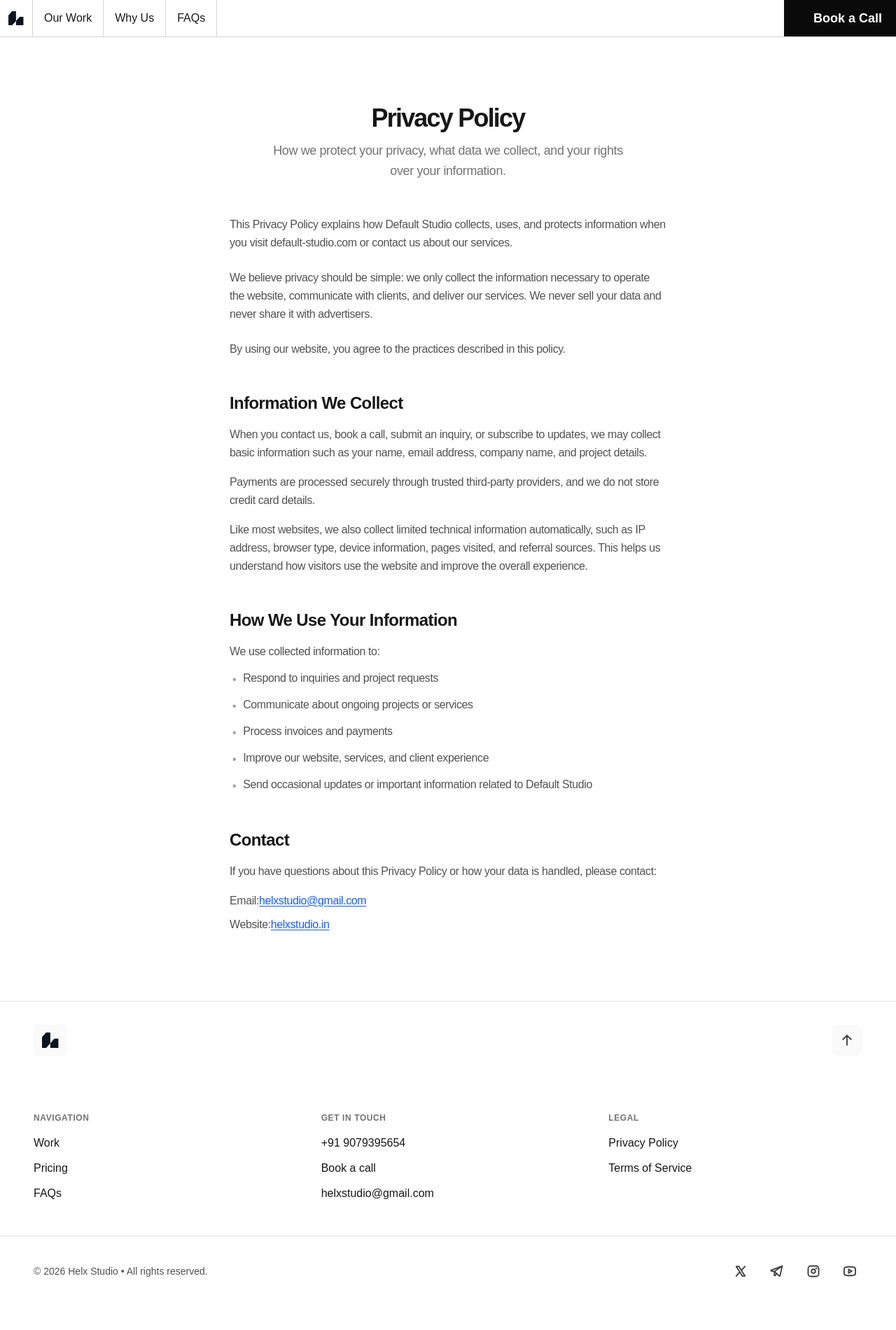
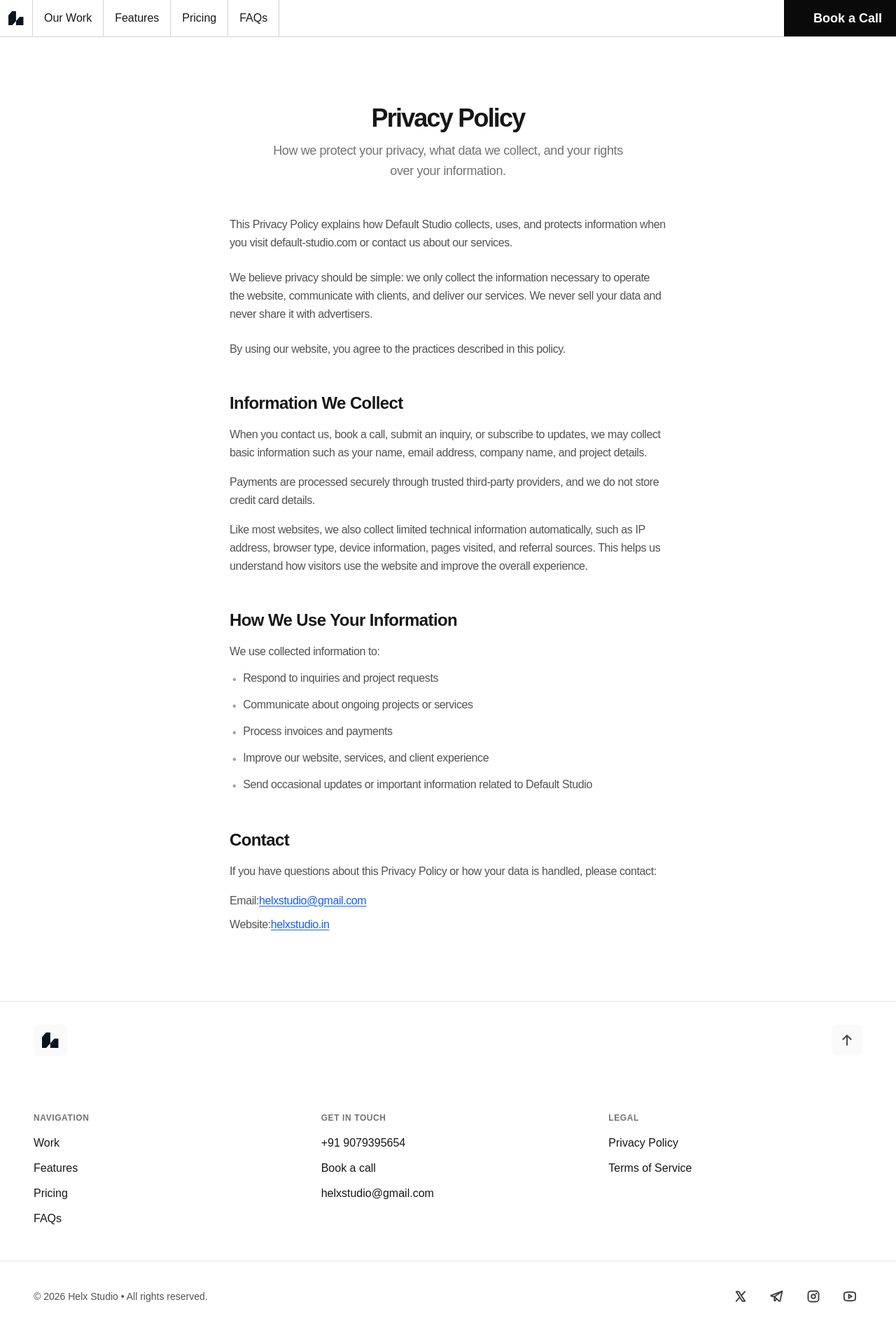
Before and after one commit to Helx-Studio/helxstudio.in, a Next.js app in the folder helxstudio/: page /privacy-policy in a window 1280 px wide. Shown: the whole page at 70% size. Before the commit the page ends 1866 px from the top, so only its background shows below. Built offline with nearby package versions, Linux system fonts and the light colour scheme; some icons are missing.

Commit message:
working-nav-links

```diff
--- a/helxstudio/app/globals.css
+++ b/helxstudio/app/globals.css
@@ -1,5 +1,8 @@
 @import "tailwindcss";
 
+html {
+  scroll-behavior: smooth;
+}
 
 
 @theme inline {
--- a/helxstudio/components/Advancments/Navbar.tsx
+++ b/helxstudio/components/Advancments/Navbar.tsx
@@ -3,19 +3,28 @@ import BookDemoButton from "./BookDemo";
 import { Menu, Close, ChevronRight } from "pixelarticons/react";
 import { useState } from "react";
 import Link from "next/link";
+import { usePathname, useRouter } from "next/navigation";
 import { motion, AnimatePresence } from "motion/react";
 
 const NavLinks = [
   {
-    link: "/work",
+    link: "/#work",
+    hash: "#work",
     nav: "Our Work",
   },
   {
-    link: "/whyus",
-    nav: "Why Us",
+    link: "/#features",
+    hash: "#features",
+    nav: "Features",
   },
   {
-    link: "/faqs",
+    link: "/#pricing",
+    hash: "#pricing",
+    nav: "Pricing",
+  },
+  {
+    link: "/#faqs",
+    hash: "#faqs",
     nav: "FAQs",
   },
 ];
@@ -24,9 +33,10 @@ interface NavModalProps {
   isOpen: boolean;
   onClose: () => void;
   links: typeof NavLinks;
+  onNavClick: (e: React.MouseEvent<HTMLAnchorElement>, hash: string, link: string) => void;
 }
 
-const NavModal = ({ isOpen, onClose, links }: NavModalProps) => {
+const NavModal = ({ isOpen, onClose, links, onNavClick }: NavModalProps) => {
   return (
     <AnimatePresence>
       {isOpen && (
@@ -77,13 +87,16 @@ const NavModal = ({ isOpen, onClose, links }: NavModalProps) => {
                 <Link
                   key={link.link}
                   href={link.link}
-                  onClick={onClose}
-                  className="w-full px-6 py-3 border-b border-neutral-200 flex items-center justify-between hover:bg-neutral-50 active:bg-neutral-100   transition-colors group"
+                  onClick={(e) => {
+                    onNavClick(e, link.hash, link.link);
+                    onClose();
+                  }}
+                  className="w-full px-6 py-3 border-b border-neutral-200 flex items-center justify-between hover:bg-neutral-50 active:bg-neutral-100 transition-colors group"
                 >
                   <span className="text-xl font-medium text-neutral-900 group-hover:translate-x-1 transition-transform">
                     {link.nav}
                   </span>
-                  <ChevronRight className="w-5  h-5 text-neutral-400 group-hover:text-neutral-900 group-hover:translate-x-1 transition-all" />
+                  <ChevronRight className="w-5 h-5 text-neutral-400 group-hover:text-neutral-900 group-hover:translate-x-1 transition-all" />
                 </Link>
               ))}
             </div>
@@ -101,6 +114,29 @@ const NavModal = ({ isOpen, onClose, links }: NavModalProps) => {
 
 const Navbar = () => {
   const [isOpen, setIsOpen] = useState(false);
+  const pathname = usePathname();
+  const router = useRouter();
+
+  const handleNavClick = (
+    e: React.MouseEvent<HTMLAnchorElement>,
+    hash: string,
+    link: string
+  ) => {
+    if (pathname === "/") {
+      e.preventDefault();
+      const targetEl = document.querySelector(hash);
+      if (targetEl) {
+        if (window.lenis) {
+          window.lenis.scrollTo(targetEl as HTMLElement, { offset: -80 });
+        } else {
+          targetEl.scrollIntoView({ behavior: "smooth" });
+        }
+        window.history.pushState(null, "", hash);
+      }
+    } else {
+      router.push(link);
+    }
+  };
 
   return (
     <>
@@ -133,6 +169,7 @@ const Navbar = () => {
               <Link
                 key={link.link}
                 href={link.link}
+                onClick={(e) => handleNavClick(e, link.hash, link.link)}
                 className="px-4 border-r border-neutral-300 py-3 hover:bg-neutral-100 transition-colors flex items-center"
               >
                 <span className="font-medium text-neutral-900">{link.nav}</span>
@@ -178,6 +215,7 @@ const Navbar = () => {
         isOpen={isOpen}
         onClose={() => setIsOpen(false)}
         links={NavLinks}
+        onNavClick={handleNavClick}
       />
     </>
   );
--- a/helxstudio/components/Advancments/SmoothScrool.tsx
+++ b/helxstudio/components/Advancments/SmoothScrool.tsx
@@ -2,6 +2,12 @@
 
 import { useEffect, type ReactNode } from "react";
 import Lenis from "lenis";
+
+declare global {
+  interface Window {
+    lenis?: Lenis;
+  }
+}
 
 interface SmoothScrollProps {
   children: ReactNode;
@@ -14,6 +20,8 @@ export default function SmoothScroll({ children }: SmoothScrollProps) {
       smoothWheel: true,
     });
 
+    window.lenis = lenis;
+
     let rafId: number;
 
     const raf = (time: number) => {
@@ -23,9 +31,21 @@ export default function SmoothScroll({ children }: SmoothScrollProps) {
 
     rafId = requestAnimationFrame(raf);
 
+    // If initial URL has a hash, scroll to it smoothly
+    if (window.location.hash) {
+      const hash = window.location.hash;
+      setTimeout(() => {
+        const el = document.querySelector(hash);
+        if (el) {
+          lenis.scrollTo(el as HTMLElement, { offset: -80 });
+        }
+      }, 300);
+    }
+
     return () => {
       cancelAnimationFrame(rafId);
       lenis.destroy();
+      delete window.lenis;
     };
   }, []);
 
--- a/helxstudio/components/Faq/FaqsSections.tsx
+++ b/helxstudio/components/Faq/FaqsSections.tsx
@@ -55,7 +55,7 @@ const FaqsSection = () => {
   };
 
   return (
-    <div className="max-w-2xl mt-6 mx-auto">
+    <section id="faqs" className="max-w-2xl mt-6 mx-auto scroll-mt-20">
       <h1 className="text-4xl font-bold text-neutral-900 mb-2 text-center">
         Have Questions?
       </h1>
@@ -67,7 +67,7 @@ const FaqsSection = () => {
           <BouncyAccordion items={FAQS} defaultValue="calendar" />
         </div>
       </div>
-    </div>
+    </section>
   );
 };
 
--- a/helxstudio/components/Features/FeatureSection.tsx
+++ b/helxstudio/components/Features/FeatureSection.tsx
@@ -11,7 +11,8 @@ import NotificationStackCard from "./FullCycleDevlopment";
 import PostLaunchAnimation from "./PostLaunchAnimaton";
 const FeatureSection = () => {
   return (
-    <div className=" px-8 mb-3 border-t border-neutral-200 relative">
+    <section id="features" className=" px-8 mb-3 border-t border-neutral-200 relative scroll-mt-20">
+      <div id="whyus" className="absolute -top-20" />
       <div className="h-3 w-3 bg-transparent border-neutral-600 absolute top-0 border-t border-l left-0" />
       <div className="h-3 w-3 bg-transparent border-neutral-600 absolute top-0 border-t border-r right-0" />
 
@@ -143,7 +144,7 @@ const FeatureSection = () => {
           </div>
         </div>
       </div>
-    </div>
+    </section>
   );
 };
 
--- a/helxstudio/components/Footer/Footer.tsx
+++ b/helxstudio/components/Footer/Footer.tsx
@@ -9,6 +9,7 @@ import {
 } from "@phosphor-icons/react";
 import StudioLogo from "../extra/Studio-Logo";
 import Link from "next/link";
+import { usePathname } from "next/navigation";
 
 const NAVLINKS = [
   {
@@ -16,13 +17,17 @@ const NAVLINKS = [
     links: [
       {
         label: "Work",
-        url: "/work",
+        url: "/#work",
+      },
+      {
+        label: "Features",
+        url: "/#features",
       },
       {
         label: "Pricing",
-        url: "/pricing",
+        url: "/#pricing",
       },
-      { label: "FAQs", url: "/faqs" },
+      { label: "FAQs", url: "/#faqs" },
     ],
   },
   {
@@ -30,7 +35,7 @@ const NAVLINKS = [
     links: [
       {
         label: "+91 9079395654",
-        url: "",
+        url: "tel:+919079395654",
       },
       {
         label: "Book a call",
@@ -81,8 +86,32 @@ const SOCIAL_LINKS = [
 ];
 
 const Footer = () => {
+  const pathname = usePathname();
+
   const scrollToTop = () => {
-    window.scrollTo({ top: 0, behavior: "smooth" });
+    if (window.lenis) {
+      window.lenis.scrollTo(0);
+    } else {
+      window.scrollTo({ top: 0, behavior: "smooth" });
+    }
+  };
+
+  const handleLinkClick = (e: React.MouseEvent<HTMLAnchorElement>, url: string) => {
+    if (url.startsWith("/#")) {
+      const hash = url.replace("/", "");
+      if (pathname === "/") {
+        e.preventDefault();
+        const targetEl = document.querySelector(hash);
+        if (targetEl) {
+          if (window.lenis) {
+            window.lenis.scrollTo(targetEl as HTMLElement, { offset: -80 });
+          } else {
+            targetEl.scrollIntoView({ behavior: "smooth" });
+          }
+          window.history.pushState(null, "", hash);
+        }
+      }
+    }
   };
 
   return (
@@ -94,7 +123,7 @@ const Footer = () => {
         </div>
         <button
           onClick={scrollToTop}
-          className="p-3 bg-neutral-50 rounded-lg hover:bg-neutral-800 transition-colors"
+          className="p-3 bg-neutral-50 rounded-lg hover:bg-neutral-800 transition-colors cursor-pointer"
           aria-label="Scroll to top"
         >
           <ArrowUp size={20} className="text-neutral-700" weight="bold" />
@@ -113,7 +142,8 @@ const Footer = () => {
                 <li key={link.label}>
                   <Link
                     href={link.url}
-                    className="text-base text-neutral-900 hover:underline-1  hover:text-neutral-600 transition-colors duration-200"
+                    onClick={(e) => handleLinkClick(e, link.url)}
+                    className="text-base text-neutral-900 hover:underline-1 hover:text-neutral-600 transition-colors duration-200"
                   >
                     {link.label}
                   </Link>
--- a/helxstudio/components/Pricing/PrcingPage.tsx
+++ b/helxstudio/components/Pricing/PrcingPage.tsx
@@ -77,7 +77,7 @@ function PricingSection() {
   ];
 
   return (
-    <section className=" border-y relative flex items-center flex-col py-4 border-neutral-200">
+    <section id="pricing" className=" border-y relative flex items-center flex-col py-4 border-neutral-200 scroll-mt-20">
       {/* Header */}
       <h2 className="lg:text-3xl pt-6 text-center text-2xl font-bold text-neutral-900 leading-8">
         Simple, transparent pricing <br />
--- a/helxstudio/components/ProjectsCrousel/FeaturedProjects.tsx
+++ b/helxstudio/components/ProjectsCrousel/FeaturedProjects.tsx
@@ -31,7 +31,7 @@ const slides: CarouselSlide[] = [
 
 export default function FeatureProjects() {
   return (
-    <section className="mx-auto max-w-8xl px-6 py-16">
+    <section id="work" className="mx-auto max-w-8xl px-6 py-16 scroll-mt-20">
       <CustomerCarousel slides={slides} visibleCount={2} />
     </section>
   );
```
